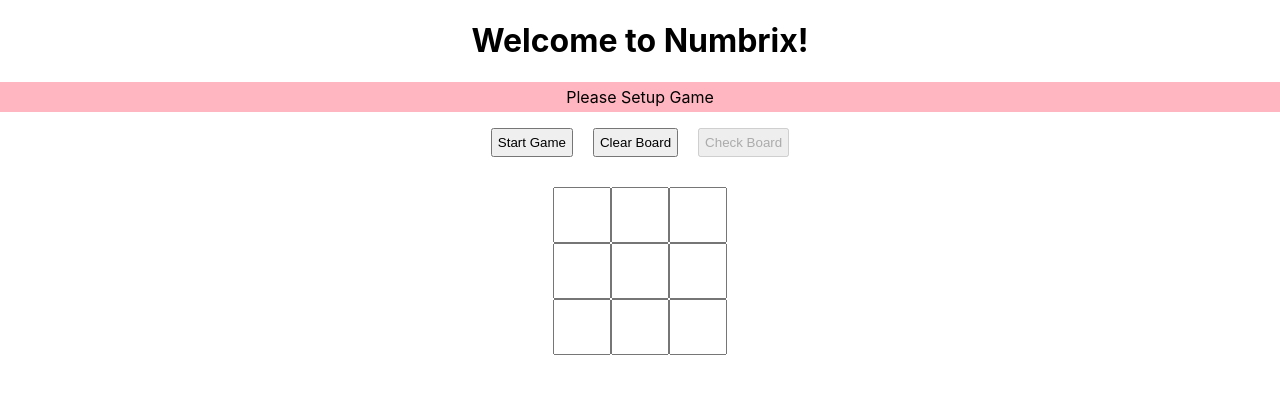
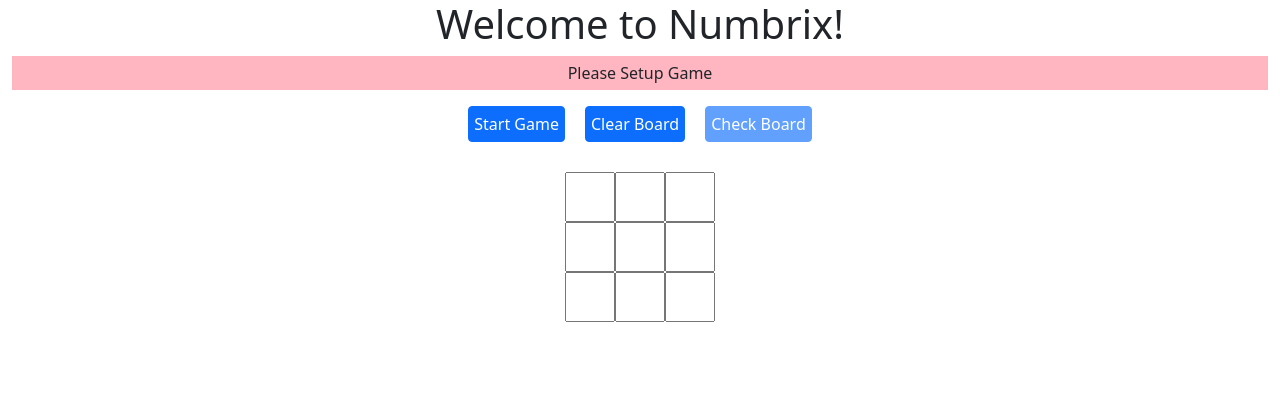
Before and after one commit to tlanders/numbrix-app, a React (Create React App) app: page / in a window 1280 px wide. Shown: the top 394 px of the page. Built offline with nearby package versions, Linux system fonts and the light colour scheme.

Commit message:
started adding bootstrap

```diff
--- a/src/App.tsx
+++ b/src/App.tsx
@@ -3,10 +3,11 @@ import './App.css';
 import Numbrix from "./components/Numbrix";
 import {Provider} from "react-redux";
 import {store} from "./redux/store";
+import 'bootstrap/dist/css/bootstrap.min.css';
 
 function App() {
   return (
-    <div className="App">
+    <div className="App container-fluid">
         <Provider store={store}>
             <Numbrix/>
         </Provider>
--- a/src/components/Board.tsx
+++ b/src/components/Board.tsx
@@ -27,8 +27,10 @@ const Board = ({onCellChange, game}:Props) => {
                                    onChange={(evt : React.ChangeEvent<HTMLInputElement>) => handleCellChange(index, evt)}/>)
         }
         return (
-            <div className="numbrix-row" key={rowNum}>
-                {renderCells}
+            <div className="numbrix-row row" key={rowNum}>
+                <div className={"col-xs-3 mx-auto"}>
+                    {renderCells}
+                </div>
             </div>
         );
     }
@@ -39,8 +41,10 @@ const Board = ({onCellChange, game}:Props) => {
         rows.push(renderRow(i));
     }
     return (
-        <div className="numbrix-board">
-            {rows}
+        <div className="numbrix-board row">
+            <div className={"col-12"}>
+                {rows}
+            </div>
         </div>
     );
 }
--- a/src/components/Numbrix.tsx
+++ b/src/components/Numbrix.tsx
@@ -5,7 +5,11 @@ import Status from "./Status";
 const Numbrix = () => {
     return (
         <div className="numbrix">
-            <h1>Welcome to Numbrix!</h1>
+            <div className={"row"}>
+                <div className={"col-12"}>
+                    <h1>Welcome to Numbrix!</h1>
+                </div>
+            </div>
             <div>
                 <Status/>
                 <Board/>
--- a/src/components/Status.tsx
+++ b/src/components/Status.tsx
@@ -26,32 +26,38 @@ const Status: React.FC<Props> = ({onNewGameClick, onClearClick, onInitClick, onC
 
     const newButton = game.mode === GameMode.SETUP_MODE ? '' : (
         <button
-            className="status-btn"
+            type={"button"}
+            className="status-btn btn btn-primary"
             onClick={onNewGameClick}
         >New Game</button>
     );
     const startButton = game.mode !== GameMode.SETUP_MODE ? '' : (
         <button
-            className="status-btn"
+            type={"button"}
+            className="status-btn btn btn-primary"
             onClick={onInitClick}
         >Start Game</button>
     );
 
     return (
-        <div className="numbrix-status">
+        <div className={"row"}>
+            <div className="numbrix-status col-12">
                 <p className="status-msg"><span>{message}</span></p>
                 {newButton}
                 {startButton}
                 <button
-                className="status-btn"
+                    type={"button"}
+                    className="status-btn btn btn-primary"
                     onClick={onClearClick}
                     disabled={game.mode === GameMode.GAME_OVER_MODE}
                 >Clear Board</button>
                 <button
-                className="status-btn"
+                    type={"button"}
+                    className="status-btn btn btn-primary"
                     onClick={onCheckClick}
                     disabled={game.mode !== GameMode.PLAY_MODE}
                 >Check Board</button>
+            </div>
         </div>
     );
 }
--- a/tsconfig.json
+++ b/tsconfig.json
@@ -17,7 +17,8 @@
     "resolveJsonModule": true,
     "isolatedModules": true,
     "noEmit": true,
-    "jsx": "react"
+    "jsx": "react",
+    "noFallthroughCasesInSwitch": true
   },
   "include": [
     "src"
```
Also changed, not shown: package.json (+5 -2 lines), 1 other file (tests, documents, lock files or other folders). Lines whose indentation alone changed are shown as unchanged.
